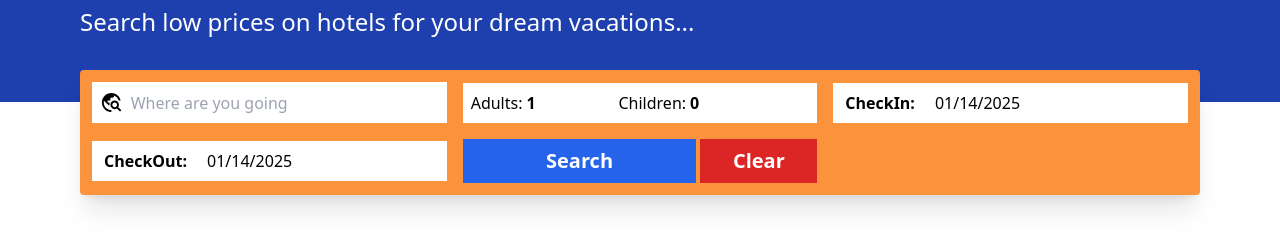
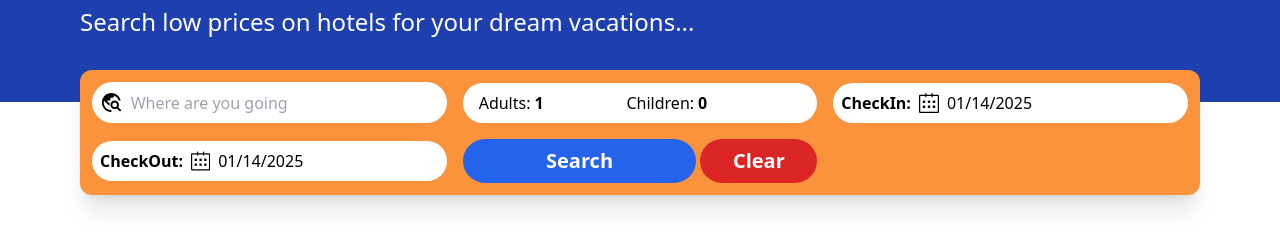
Before and after one commit to anmolsinghgarg80/Mern-booking-app, a React (Vite) app in the folder frontend/: page /search in a window 1280 px wide. Shown: the part 146-379 px from the top of the page. Built offline with nearby package versions, Linux system fonts and the light colour scheme; no server answers.

Commit message:
style: enhance search bar and result card UI for better user experience

```diff
--- a/frontend/src/components/SearchBar.tsx
+++ b/frontend/src/components/SearchBar.tsx
@@ -1,6 +1,7 @@
 import { useState, FormEvent } from "react";
 import { useSearchContext } from "../contexts/SearchContext"
 import { MdTravelExplore } from "react-icons/md";
+import { SlCalender } from "react-icons/sl";
 import DatePicker from "react-datepicker";
 import 'react-datepicker/dist/react-datepicker.css';
 import { useNavigate } from "react-router-dom";
@@ -42,9 +43,9 @@ const SearchBar = () => {
   maxDate.setFullYear(maxDate.getFullYear() + 1);
 
   return (
-    <form className="-mt-8 p-3 bg-orange-400 rounded shadow-xl
-      grid grid-cols-1 md:grid-cols-2 lg:grid-cols-3 2xl:grid-cols-5 items-center gap-4">
-      <div className="flex flex-row items-center flex-1 bg-white p-2">
+    <form className="-mt-8 p-3 bg-orange-400 rounded-xl shadow-xl
+      grid grid-cols-1 md:grid-cols-2  lg:grid-cols-3 2xl:grid-cols-5 items-center gap-4">
+      <div className="flex flex-row rounded-3xl items-center flex-1 bg-white p-2">
         <MdTravelExplore size={25} className="mr-2" />
         <input
           placeholder="Where are you going"
@@ -54,7 +55,7 @@ const SearchBar = () => {
         />
       </div>
 
-      <div className="flex bg-white px-2 py-1 gap-2">
+      <div className="flex bg-white rounded-3xl px-4 py-1 gap-2">
         <label className="items-center flex">
           Adults:
           <input
@@ -79,11 +80,12 @@ const SearchBar = () => {
         </label>
       </div>
 
-      <div className="flex bg-white items-center">
-        <p className="font-semibold px-3">CheckIn: </p>
+      <div className="flex bg-white rounded-3xl items-center">
+        <p className="font-semibold px-2">CheckIn: </p>
+        <SlCalender className="text-xl" />
         <DatePicker
           selected={checkIn}
-          className="p-2 w-full"
+          className="p-2 w-2/3"
           onChange={(date) => setCheckIn(date as Date)}
           selectsStart
           startDate={checkIn}
@@ -92,8 +94,9 @@ const SearchBar = () => {
           maxDate={maxDate}
         />
       </div>
-      <div className="flex bg-white items-center">
-        <p className="font-semibold px-3">CheckOut: </p>
+      <div className="flex bg-white rounded-3xl  items-center">
+        <p className="font-semibold px-2">CheckOut: </p>
+        <SlCalender className="text-xl" />
         <DatePicker
           selected={checkOut}
           onChange={(date) => setCheckOut(date as Date)}
@@ -102,19 +105,19 @@ const SearchBar = () => {
           endDate={checkOut}
           minDate={minDate}
           maxDate={maxDate}
-          className="p-2 w-full"
+          className="p-2 w-2/3"
         />
       </div>
       <div className="flex gap-1">
         <button
           onClick={handleSubmit}
-          className="w-2/3 bg-blue-600 text-white h-full p-2 font-bold text-xl hover:bg-blue-500"
+          className="w-2/3 bg-blue-600 rounded-3xl text-white h-full p-2 font-bold text-xl hover:bg-blue-500"
         >
           Search
         </button>
         <button
           onClick={handleClear}
-          className="w-1/3 bg-red-600 text-white h-full p-2 font-bold text-xl hover:bg-red-500"
+          className="w-1/3 bg-red-600 rounded-3xl text-white h-full p-2 font-bold text-xl hover:bg-red-500"
         >
           Clear
         </button>
--- a/frontend/src/components/SearchResultCard.tsx
+++ b/frontend/src/components/SearchResultCard.tsx
@@ -13,40 +13,60 @@ const SearchResultCard = ({hotel} : Props) => {
           className="w-full h-full object-cover object-center rounded-md"
         />
       </div>
-      <div className="grid grid-rows-[2fr_4fr_3fr] px-2 gap-3">
-        <div>
-          <div className="flex items-center">
+
+      {/* Content container */}
+      <div className="flex flex-col flex-grow gap-4 p-1">
+        {/* Header section */}
+        <div className="flex flex-col gap-2">
+          <div className="flex items-center gap-2">
             <span className="flex">
-              {Array.from({ length: hotel.starRating }).map(() =>(
-                <AiFillStar className="fill-yellow-400" />
-              )) }
-            </ span>
-            <span className="ml-1 text-sm font-semibold">{hotel.type}</span>
+              {Array.from({ length: hotel.starRating }).map((_, index) => (
+                <AiFillStar key={index} className="fill-yellow-400" />
+              ))}
+            </span>
+            <span className="text-sm font-semibold">{hotel.type}</span>
           </div>
-          <Link to={`/detail/${hotel._id}`} className="text-2xl font-bold cursor-pointer">
+          <Link
+            to={`/detail/${hotel._id}`}
+            className="text-2xl font-bold hover:text-blue-600 transition-colors"
+          >
             {hotel.name}
           </Link>
         </div>
 
-        <div>
-          <div className="line-clamp-4">{hotel.description}</div>
+        {/* Description */}
+        <div className="flex-grow">
+          <p className="line-clamp-4 text-slate-500">{hotel.description}</p>
         </div>
 
-        <div className="grid grid-cols-2 items-end pb-2 whitespace-nowrap">
-            <div className="flex gap-1 items-center">
-                {hotel.facilities.slice(0,3).map((facility) => (
-                    <span className="bg-slate-300 p-2 rounded-lg font-bold text-xs whitespace-nowrap">
+        {/* Footer section */}
+        <div className="flex flex-col sm:flex-row justify-between items-start sm:items-center gap-4 mt-auto">
+          {/* Facilities */}
+          <div className="flex flex-wrap gap-2 items-center">
+            {hotel.facilities.slice(0, 3).map((facility, index) => (
+              <span
+                key={index}
+                className="bg-slate-100 px-3 py-1 rounded-full text-sm whitespace-nowrap"
+              >
                 {facility}
               </span>
             ))}
-                <span className="text-base">
-                  {hotel.facilities.length > 3 &&
-                   `+ ${hotel.facilities.length - 3} more`}
+            {hotel.facilities.length > 3 && (
+              <span className="text-sm text-slate-600">
+                +{hotel.facilities.length - 3} more
               </span>
+            )}
           </div>
-            <div className="flex flex-col items-end gap-1">
-              <span className="font-bold">${hotel.pricePerNight} per night </span>
-              <Link to={`/detail/${hotel._id}`} className="bg-blue-600 text-white h-full p-2 font-bold text-xl max-w-fit rounded hover:bg-blue-500 ">View More</Link>
+
+          {/* Price and CTA */}
+          <div className="flex flex-col sm:items-end gap-2 w-full sm:w-auto">
+            <span className="font-bold text-lg">${hotel.pricePerNight} per night</span>
+            <Link
+              to={`/detail/${hotel._id}`}
+              className="bg-blue-600 text-white px-6 py-2 rounded-full font-semibold hover:bg-blue-500 transition-colors w-full sm:w-auto text-center"
+            >
+              View Details
+            </Link>
           </div>
         </div>
       </div>
--- a/frontend/src/pages/Search.tsx
+++ b/frontend/src/pages/Search.tsx
@@ -119,7 +119,7 @@ const Search = () => {
         </div>
 
         {/* Main content area */}
-        <div className="flex flex-col flex-grow gap-2">
+        <div className="flex flex-col flex-grow gap-5">
           {hotelData?.data.map((hotel) => (
             <SearchResultCard key={hotel._id} hotel={hotel} />
           ))}
```
Lines whose indentation alone changed are shown as unchanged.
